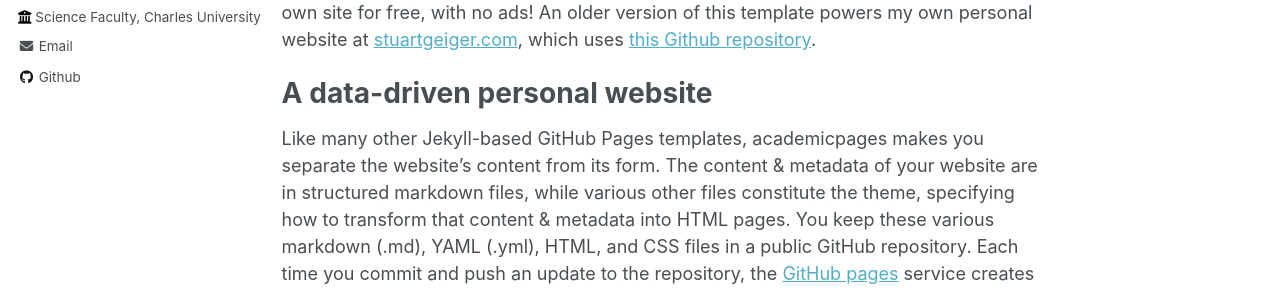
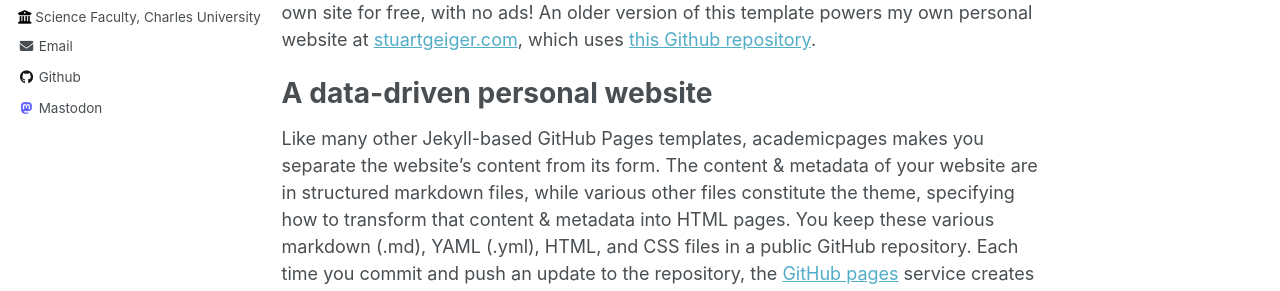
Before and after one commit to novotny-marek/novotny-marek.github.io, a Jekyll site: the page built from _pages/about.md, in a window 1280 px wide. Shown: the part 405-696 px from the top of the page. Built offline with Jekyll 4.4.1, drawn with Linux system fonts in a browser that asks for light colours.

Commit message:
_config.yml Add socials

```diff
--- a/_config.yml
+++ b/_config.yml
@@ -57,7 +57,7 @@ author:
   instagram        : # Username
   lastfm           : # Username
   linkedin         : # Username
-  mastodon         : # URL
+  mastodon         : "https://mastodon.arch-linux.cz/@image"
   medium           : # URL
   pinterest        : # Username
   soundcloud       : # Username
```
